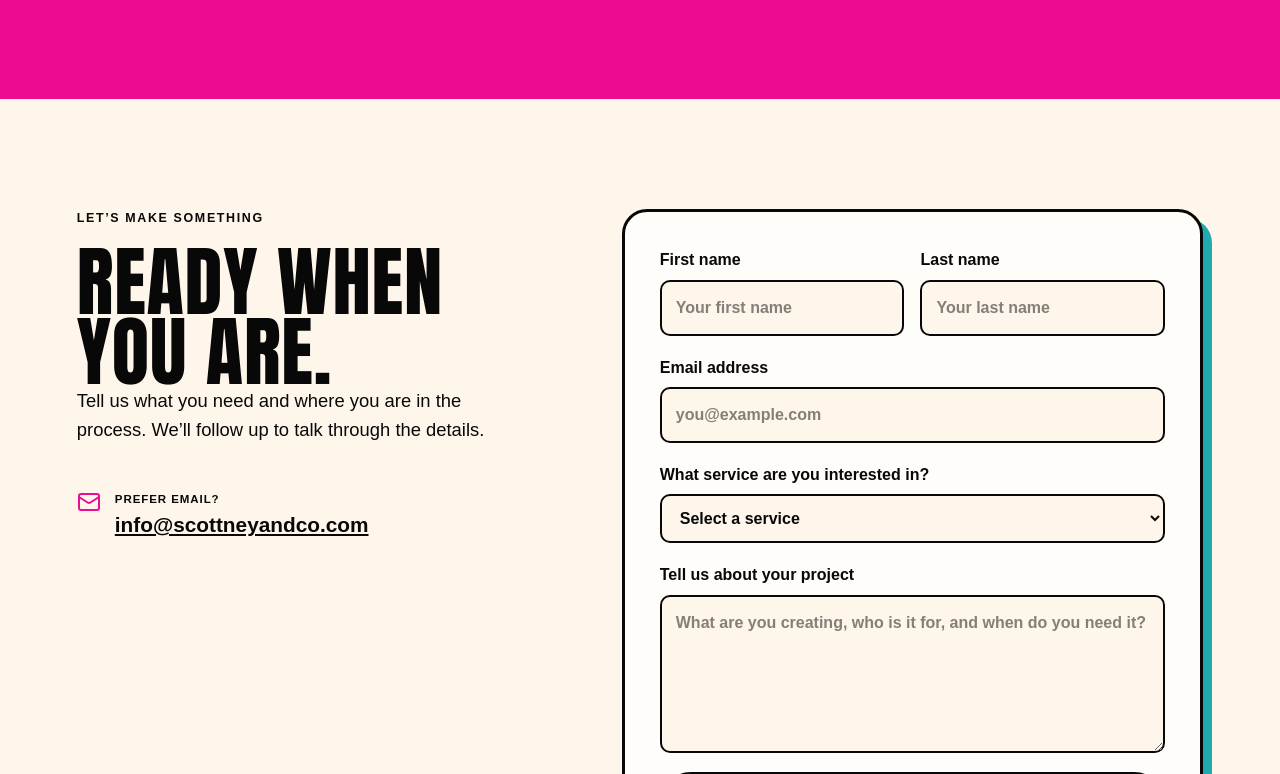
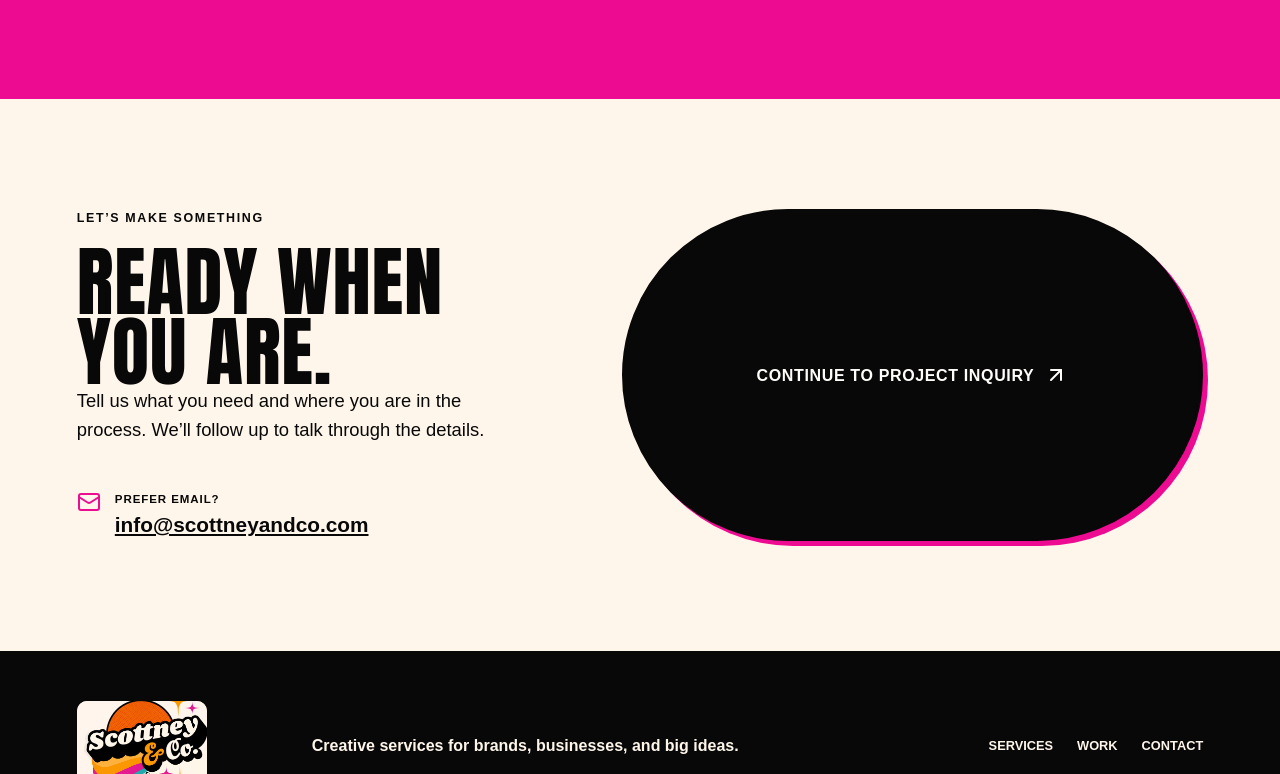
Before and after one commit to ScottneyandCo/scottney-co-website, a Next.js app: page / in a window 1280 px wide. Shown: the part 5766-6540 px from the top of the page. Built offline with nearby package versions, Linux system fonts and the light colour scheme.

Commit message:
Replace inquiry form with Google Forms button

```diff
--- a/app/page.tsx
+++ b/app/page.tsx
@@ -36,7 +36,7 @@ export default function Home() {
 
       <section className="pricing"><div><p className="eyebrow light">Pricing & inquiries</p><h2>Your project is unique.<br/>Your quote should be too.</h2></div><div><p>Pricing depends on scope, timing, and the final deliverables. Tell us what you’re creating and we’ll respond with a straightforward recommendation and custom quote—without the confusing extras.</p><a className="button button-cream" href="#contact">Request a quote <ArrowUpRight/></a></div></section>
 
-      <section className="contact section" id="contact"><div className="contact-copy"><p className="eyebrow">Let’s make something</p><h2>Ready when you are.</h2><p>Tell us what you need and where you are in the process. We’ll follow up to talk through the details.</p><div className="contact-direct"><Mail/><div><span>Prefer email?</span><a href="mailto:info@scottneyandco.com">info@scottneyandco.com</a></div></div></div><ContactForm services={services.map((service) => service.title)} /></section>
+      <section className="contact section" id="contact"><div className="contact-copy"><p className="eyebrow">Let’s make something</p><h2>Ready when you are.</h2><p>Tell us what you need and where you are in the process. We’ll follow up to talk through the details.</p><div className="contact-direct"><Mail/><div><span>Prefer email?</span><a href="mailto:info@scottneyandco.com">info@scottneyandco.com</a></div></div></div><ContactForm /></section>
 
       <footer><a className="footer-logo" href="#top"><Image src="/scottney-logo.png" alt="Scottney & Co." width={200} height={200}/></a><p>Creative services for brands, businesses, and big ideas.</p><div><a href="#services">Services</a><a href="#work">Work</a><a href="#contact">Contact</a></div><small>© {new Date().getFullYear()} Scottney & Co. All rights reserved.</small></footer>
     </main>
--- a/components/contact-form.tsx
+++ b/components/contact-form.tsx
@@ -1,20 +1,11 @@
-"use client";
-
 import { ArrowUpRight } from "lucide-react";
 
 const googleFormUrl = "https://docs.google.com/forms/d/e/1FAIpQLSeRWZyR26B-9X4uUTptzdo-h2m0odOsm-gIfm31zZhG5rHIvg/viewform";
 
-export default function ContactForm({ services }: { services: string[] }) {
+export default function ContactForm() {
   return (
-    <form onSubmit={(event) => {
-      event.preventDefault();
-      window.location.href = googleFormUrl;
-    }}>
-      <div className="field-row"><label>First name<input required name="firstName" autoComplete="given-name" placeholder="Your first name" maxLength={80}/></label><label>Last name<input required name="lastName" autoComplete="family-name" placeholder="Your last name" maxLength={80}/></label></div>
-      <label>Email address<input required type="email" name="email" autoComplete="email" placeholder="you@example.com" maxLength={254}/></label>
-      <label>What service are you interested in?<select required name="service" defaultValue=""><option value="" disabled>Select a service</option>{services.map(service => <option key={service}>{service}</option>)}<option>Multiple services</option><option>I’m not sure yet</option></select></label>
-      <label>Tell us about your project<textarea required name="message" rows={5} placeholder="What are you creating, who is it for, and when do you need it?" maxLength={5000}/></label>
-      <button className="button" type="submit">Continue to project inquiry <ArrowUpRight/></button>
-    </form>
+    <a className="button" href={googleFormUrl}>
+      Continue to project inquiry <ArrowUpRight />
+    </a>
   );
 }
```
